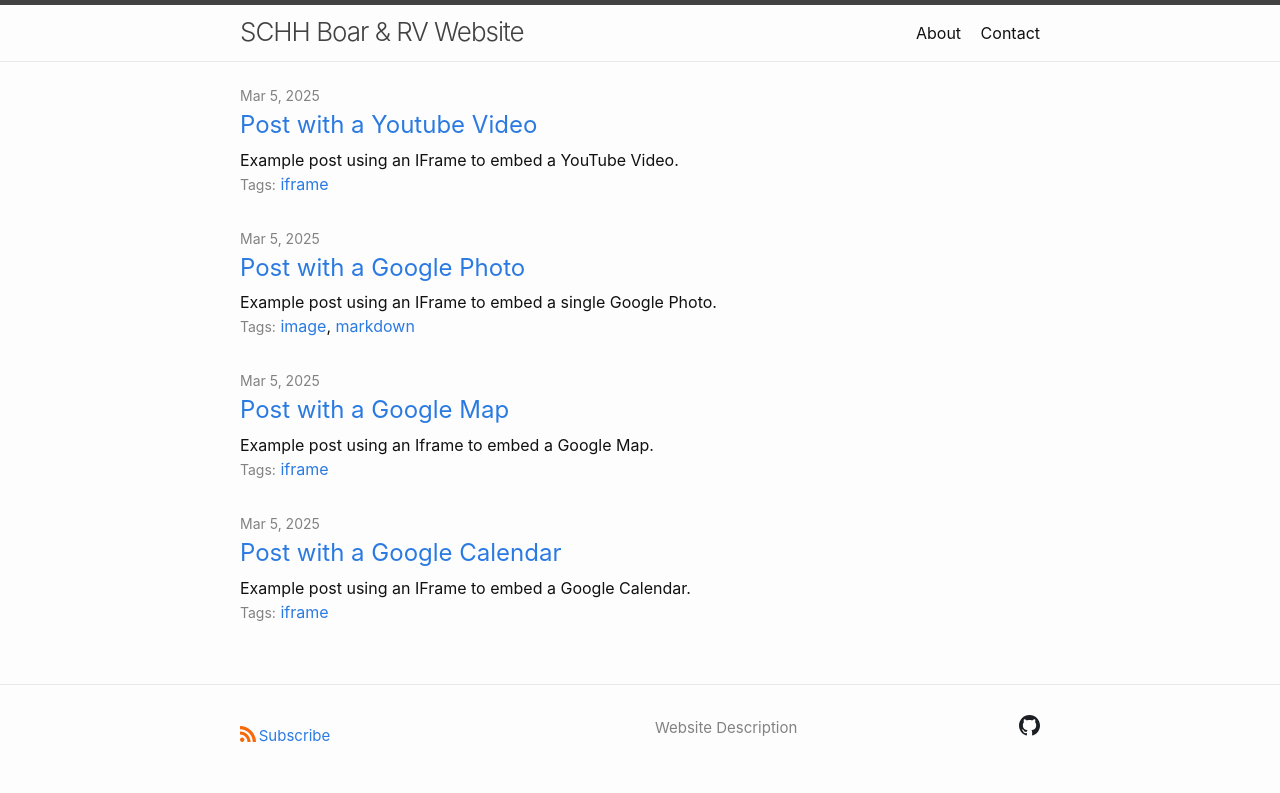
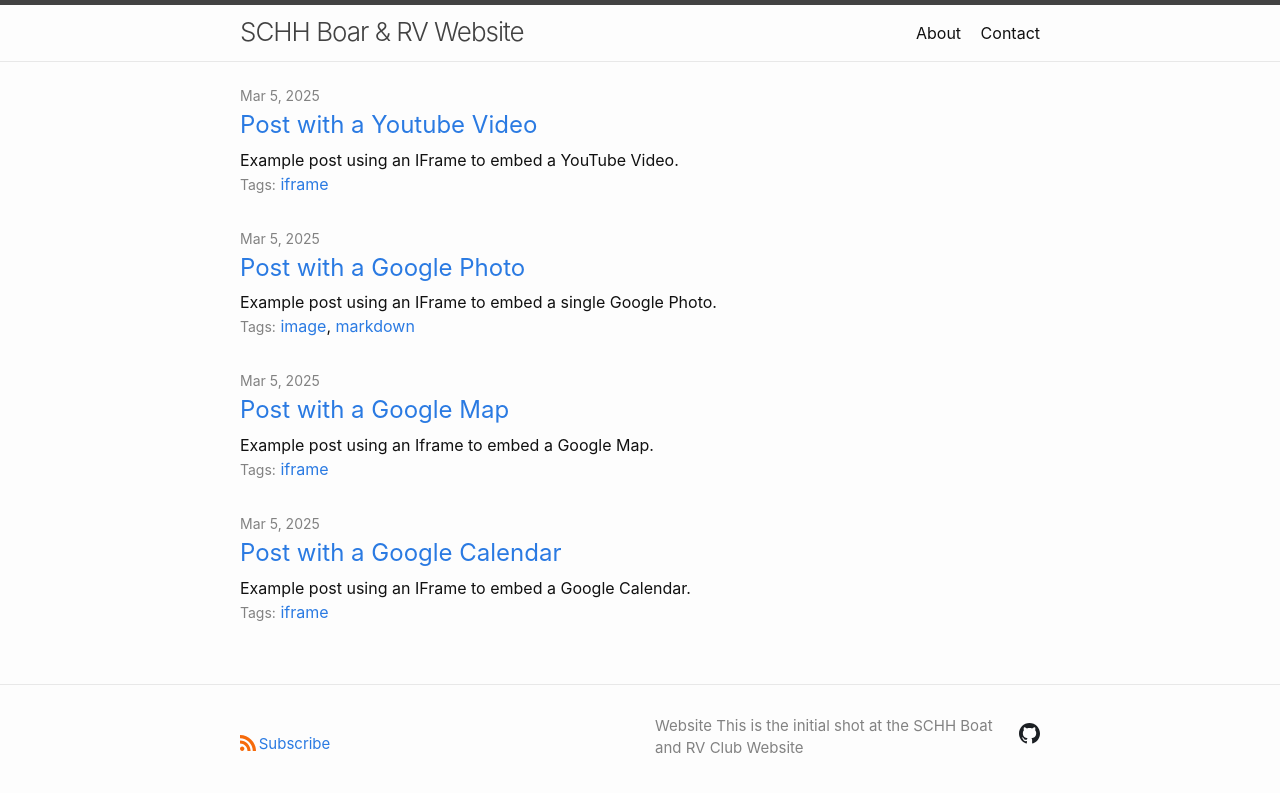
Before and after one commit to tomDodrill/SCHH-Boat-and-RV, a Jekyll site: the page built from index.md, in a window 1280 px wide and 900 px high, scrolled down 1188 px. Shown: the top 793 px of the window. Built offline with Jekyll 4.4.1, drawn with Linux system fonts in a browser that asks for light colours; a script that is not in the unit is left out.

Commit message:
Update _config.yml

```diff
--- a/_config.yml
+++ b/_config.yml
@@ -1,7 +1,7 @@
 title: SCHH Boar & RV Website
 
 description: >
-  Website Description
+  Website This is the initial shot at the SCHH Boat and RV Club Website
 
 author:
   name: Tom Dodrill
```
